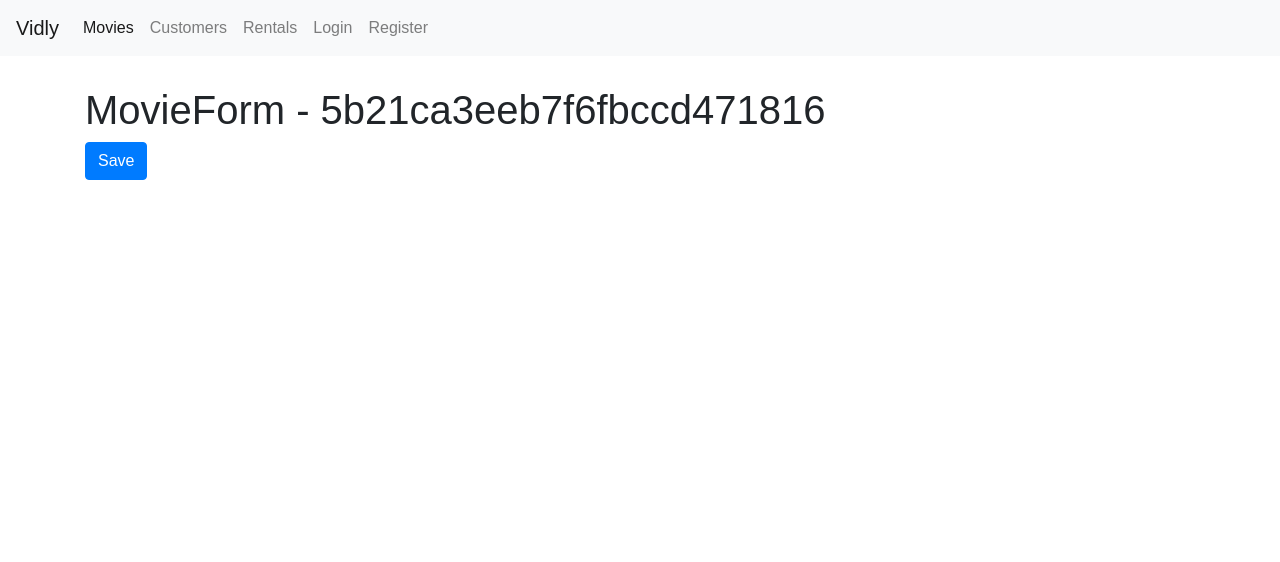
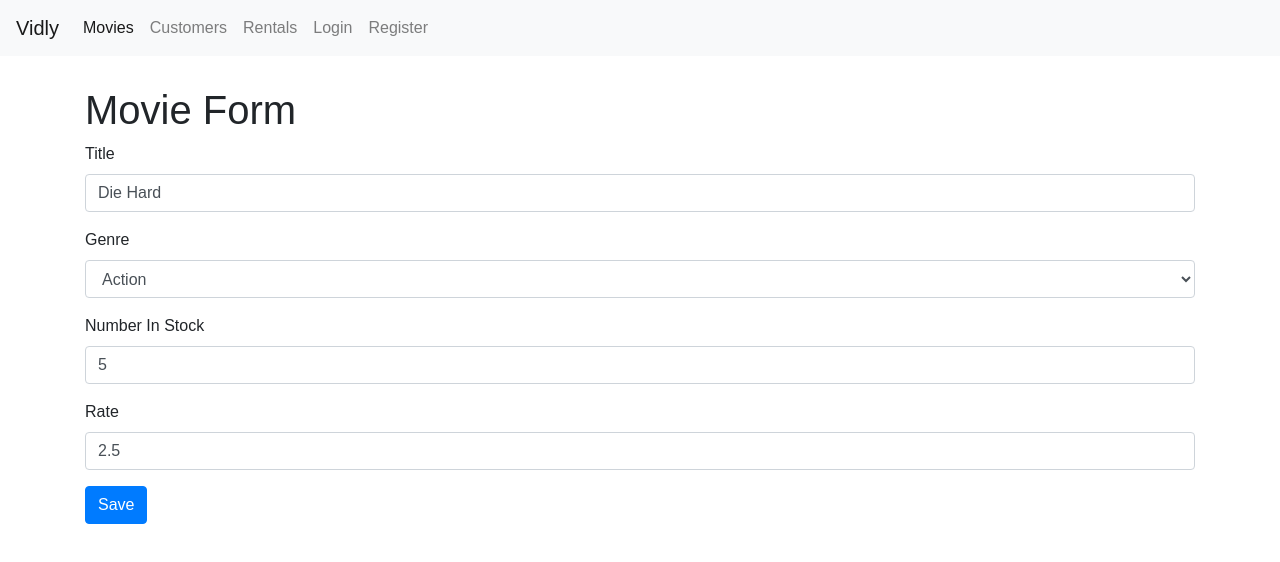
Before and after one commit to schiersj/vidly-react, a React (Create React App) app: page /movies/5b21ca3eeb7f6fbccd471816 in a window 1280 px wide. Shown: the top 562 px of the page. Built offline with nearby package versions, Linux system fonts and the light colour scheme; the HTML template or start-up script is replaced by a standard one.

Commit message:
Create MovieForm, select component, and fix movie service.

```diff
--- a/src/components/common/form.jsx
+++ b/src/components/common/form.jsx
@@ -1,6 +1,7 @@
 import React, { Component } from "react";
 import Joi from "joi-browser";
 import Input from "./input";
+import Select from "./select";
 
 class Form extends Component {
   state = {
@@ -68,6 +69,21 @@
       />
     );
   }
+
+  renderSelect(name, label, options) {
+    const { data, errors } = this.state;
+
+    return (
+      <Select
+        name={name}
+        value={data[name]}
+        label={label}
+        options={options}
+        onChange={this.handleChange}
+        error={errors[name]}
+      />
+    );
+  }
 }
 
 export default Form;
--- /dev/null
+++ b/src/components/common/select.jsx
@@ -0,0 +1,20 @@
+import React from "react";
+
+const Select = ({ name, label, options, error, ...rest }) => {
+  return (
+    <div className="form-group">
+      <label htmlFor={name}>{label}</label>
+      <select name={name} id={name} {...rest} className="form-control">
+        <option value="" />
+        {options.map(option => (
+          <option key={option._id} value={option._id}>
+            {option.name}
+          </option>
+        ))}
+      </select>
+      {error && <div className="alert alert-danger">{error}</div>}
+    </div>
+  );
+};
+
+export default Select;
--- a/src/components/movieForm.jsx
+++ b/src/components/movieForm.jsx
@@ -1,17 +1,79 @@
 import React from "react";
+import Joi from "joi-browser";
+import Form from "./common/form";
+import { getMovie, saveMovie } from "../services/fakeMovieService";
+import { getGenres } from "../services/fakeGenreService";
 
-const MovieForm = ({ match, history }) => {
-  return (
-    <div>
-      <h1>MovieForm - {match.params.id}</h1>
-      <button
-        className="btn btn-primary"
-        onClick={() => history.push("/movies")}
-      >
-        Save
-      </button>
-    </div>
-  );
-};
+class MovieForm extends Form {
+  state = {
+    data: { title: "", genreId: "", numberInStock: "", dailyRentalRate: "" },
+    genres: [],
+    errors: {}
+  };
+
+  schema = {
+    _id: Joi.string(),
+    title: Joi.string()
+      .required()
+      .label("Title"),
+    genreId: Joi.string()
+      .required()
+      .label("Genre"),
+    numberInStock: Joi.number()
+      .required()
+      .min(0)
+      .max(100)
+      .label("Number In Stock"),
+    dailyRentalRate: Joi.number()
+      .required()
+      .min(0)
+      .max(10)
+      .label("Daily Rental Rate")
+  };
+
+  componentDidMount() {
+    const genres = getGenres();
+    this.setState({ genres });
+
+    const movieId = this.props.match.params.id;
+    if (movieId === "new") return;
+
+    const movie = getMovie(movieId);
+    if (!movie) return this.props.history.replace("/not-found");
+
+    this.setState({ data: this.mapToViewModel(movie) });
+  }
+
+  mapToViewModel(movie) {
+    return {
+      _id: movie._id,
+      title: movie.title,
+      genreId: movie.genre._id,
+      numberInStock: movie.numberInStock,
+      dailyRentalRate: movie.dailyRentalRate
+    };
+  }
+
+  doSubmit = () => {
+    saveMovie(this.state.data);
+
+    this.props.history.push("/movies");
+  };
+
+  render() {
+    return (
+      <div>
+        <h1>Movie Form</h1>
+        <form onSubmit={this.handleSubmit}>
+          {this.renderInput("title", "Title")}
+          {this.renderSelect("genreId", "Genre", this.state.genres)}
+          {this.renderInput("numberInStock", "Number In Stock", "number")}
+          {this.renderInput("dailyRentalRate", "Rate")}
+          {this.renderButton("Save")}
+        </form>
+      </div>
+    );
+  }
+}
 
 export default MovieForm;
--- a/src/components/movies.jsx
+++ b/src/components/movies.jsx
@@ -1,4 +1,5 @@
 import React, { Component } from "react";
+import { Link } from "react-router-dom";
 import MoviesTable from "./moviesTable";
 import ListGroup from "./common/listGroup";
 import Pagination from "./common/pagination";
@@ -91,6 +92,13 @@
           />
         </div>
         <div className="col">
+          <Link
+            to="movies/new"
+            className="btn btn-primary"
+            style={{ marginBottom: 20 }}
+          >
+            New Movie
+          </Link>
           <p>Showing {totalCount} movies in the database.</p>
           <MoviesTable
             movies={movies}
--- a/src/services/fakeMovieService.js
+++ b/src/services/fakeMovieService.js
@@ -77,13 +77,13 @@
 
 export function saveMovie(movie) {
   let movieInDb = movies.find(m => m._id === movie._id) || {};
-  movieInDb.name = movie.name;
+  movieInDb.title = movie.title;
   movieInDb.genre = genresAPI.genres.find(g => g._id === movie.genreId);
   movieInDb.numberInStock = movie.numberInStock;
   movieInDb.dailyRentalRate = movie.dailyRentalRate;
 
   if (!movieInDb._id) {
-    movieInDb._id = Date.now();
+    movieInDb._id = Date.now().toString();
     movies.push(movieInDb);
   }
 
```
